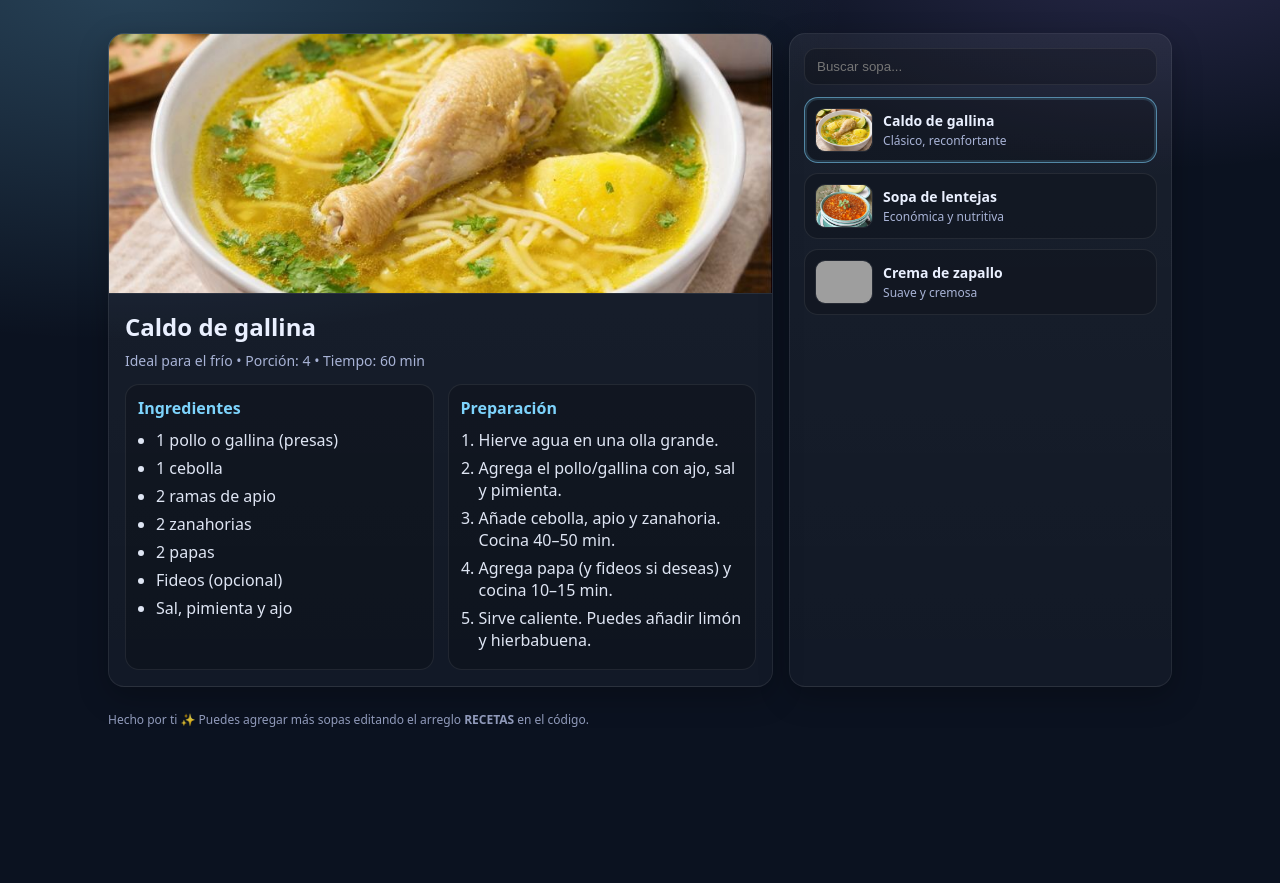
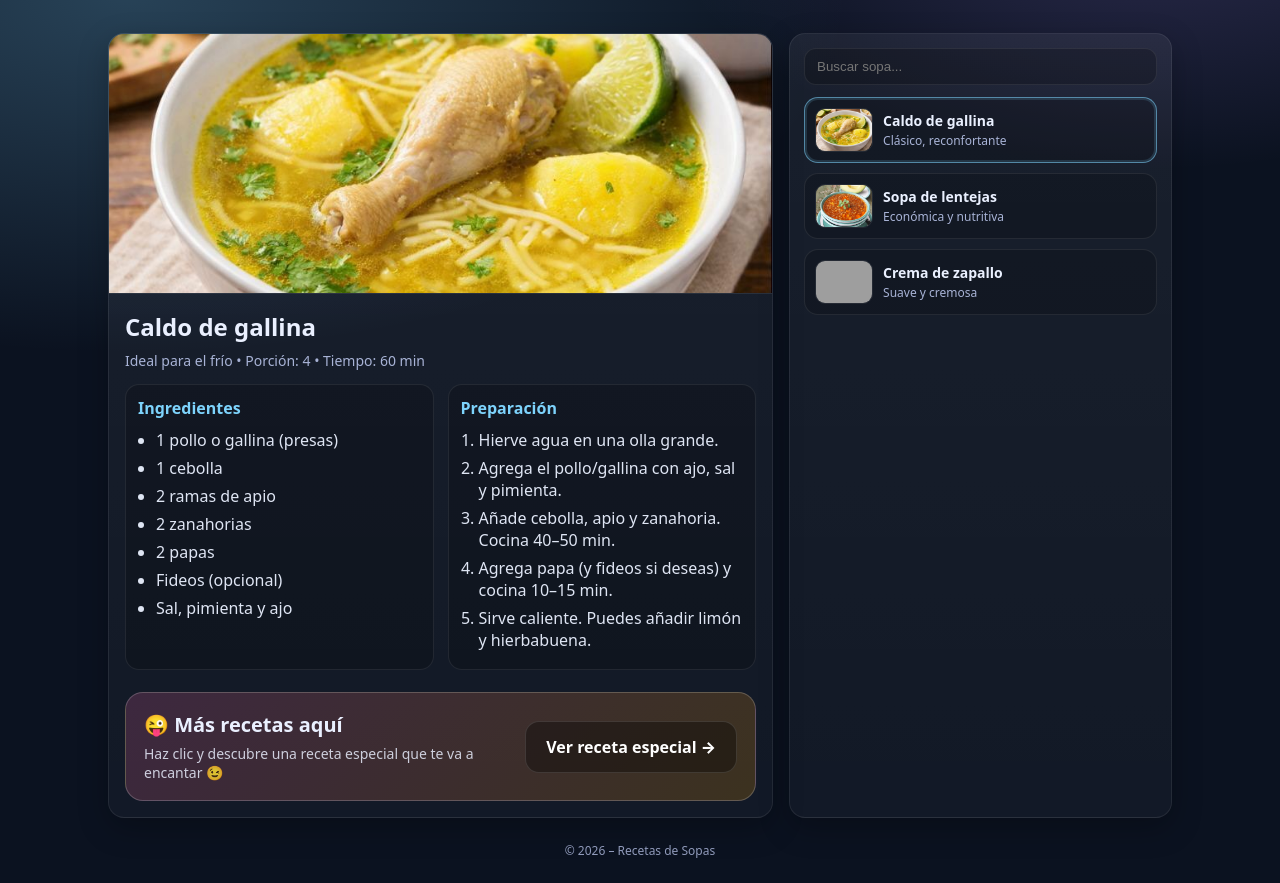
Before and after one commit to benjamin2002xreploid/benjamin2002xreploid.github.io, a plain HTML site: page index.html in a window 1280 px wide. Shown: the part 105-988 px from the top of the page. Before the commit the page ends 857 px from the top, so only its background shows below. Drawn offline with Linux system fonts and the light colour scheme; grey boxes are pictures that could not be loaded.

Commit message:
Update index.html

```diff
--- a/index.html
+++ b/index.html
@@ -4,26 +4,27 @@
   <meta charset="UTF-8" />
   <meta name="viewport" content="width=device-width, initial-scale=1.0" />
   <title>Sopas de Casa</title>
+
   <style>
     :root{
       --bg:#0b1220;
       --card:#101a33;
-      --card2:#0f1730;
       --text:#eaf0ff;
       --muted:#a8b3d6;
       --accent:#7dd3fc;
-      --accent2:#a78bfa;
       --border:rgba(255,255,255,.08);
     }
     *{box-sizing:border-box}
     body{
       margin:0;
       font-family: system-ui, -apple-system, Segoe UI, Roboto, Arial, sans-serif;
-      background: radial-gradient(1200px 600px at 10% 10%, rgba(125,211,252,.25), transparent 60%),
-                  radial-gradient(900px 500px at 90% 0%, rgba(167,139,250,.22), transparent 55%),
-                  var(--bg);
+      background:
+        radial-gradient(1200px 600px at 10% 10%, rgba(125,211,252,.25), transparent 60%),
+        radial-gradient(900px 500px at 90% 0%, rgba(167,139,250,.22), transparent 55%),
+        var(--bg);
       color:var(--text);
     }
+
     header{
       padding:28px 18px 18px;
       max-width:1100px;
@@ -35,6 +36,7 @@
       margin:0 0 6px 0;
     }
     .subtitle{margin:0; color:var(--muted)}
+
     .wrap{
       max-width:1100px;
       margin:0 auto;
@@ -43,6 +45,7 @@
       grid-template-columns: 1.65fr .95fr;
       gap:16px;
     }
+
     .card{
       background: linear-gradient(180deg, rgba(255,255,255,.06), rgba(255,255,255,.03));
       border:1px solid var(--border);
@@ -50,10 +53,8 @@
       overflow:hidden;
       box-shadow: 0 10px 30px rgba(0,0,0,.25);
     }
-    .hero{
-      display:grid;
-      grid-template-columns: 1fr;
-    }
+
+    /* Receta principal */
     .hero img{
       width:100%;
       height:260px;
@@ -64,6 +65,7 @@
     .content{ padding:16px; }
     h2{ margin:0 0 8px 0; font-size:24px }
     .meta{ color:var(--muted); margin:0 0 14px 0; font-size:14px }
+
     .grid2{
       display:grid;
       grid-template-columns: 1fr 1fr;
@@ -75,11 +77,15 @@
       border-radius:14px;
       padding:12px;
     }
-    .box h3{ margin:0 0 10px 0; font-size:16px; color:var(--accent) }
+    .box h3{
+      margin:0 0 10px 0;
+      font-size:16px;
+      color:var(--accent);
+    }
     ul,ol{ margin:0; padding-left:18px; color:var(--text) }
     li{ margin:6px 0; color:rgba(234,240,255,.95) }
 
-    /* sidebar */
+    /* Sidebar */
     .sidebar .content{ padding:14px; }
     .search{
       width:100%;
@@ -101,8 +107,14 @@
       cursor:pointer;
       transition: transform .08s ease, border-color .2s ease;
     }
-    .item:hover{ transform: translateY(-1px); border-color: rgba(125,211,252,.35); }
-    .item.active{ border-color: rgba(125,211,252,.6); box-shadow: 0 0 0 2px rgba(125,211,252,.15) inset; }
+    .item:hover{
+      transform: translateY(-1px);
+      border-color: rgba(125,211,252,.35);
+    }
+    .item.active{
+      border-color: rgba(125,211,252,.6);
+      box-shadow: 0 0 0 2px rgba(125,211,252,.15) inset;
+    }
     .thumb{
       width:58px; height:44px; border-radius:10px;
       object-fit:cover; border:1px solid var(--border);
@@ -110,16 +122,65 @@
     }
     .item b{ display:block; font-size:14px }
     .item span{ display:block; font-size:12px; color:var(--muted); margin-top:2px }
+
+    /* Cuadro grande de enlace (Más recetas) */
+    .cuadro-enlace{
+      margin-top: 22px;
+      padding: 18px;
+      border-radius: 18px;
+      background: linear-gradient(
+        135deg,
+        rgba(255, 105, 180, 0.18),
+        rgba(255, 165, 0, 0.18)
+      );
+      border: 1px solid rgba(255,255,255,0.20);
+      display: flex;
+      align-items: center;
+      justify-content: space-between;
+      gap: 18px;
+    }
+    .cuadro-texto h3{
+      margin: 0 0 6px 0;
+      font-size: 20px;
+    }
+    .cuadro-texto p{
+      margin: 0;
+      opacity: 0.9;
+      font-size: 14px;
+      color: rgba(234,240,255,.92);
+    }
+    .btn-enlace{
+      padding: 14px 20px;
+      border-radius: 14px;
+      background: rgba(0,0,0,0.35);
+      color: white;
+      text-decoration: none;
+      font-weight: 800;
+      white-space: nowrap;
+      transition: transform 0.15s ease, background 0.15s ease;
+      border: 1px solid rgba(255,255,255,0.12);
+    }
+    .btn-enlace:hover{
+      transform: scale(1.05);
+      background: rgba(0,0,0,0.55);
+    }
+
     footer{
       max-width:1100px; margin:0 auto; padding:6px 18px 24px;
       color:rgba(168,179,214,.85); font-size:12px;
+      text-align:center;
     }
+
     @media (max-width: 900px){
       .wrap{ grid-template-columns: 1fr; }
       .hero img{ height:220px; }
+      .grid2{ grid-template-columns: 1fr; }
+      .cuadro-enlace{ flex-direction: column; align-items: stretch; }
+      .btn-enlace{ text-align:center; }
     }
   </style>
 </head>
+
 <body>
   <header>
     <h1 class="title">🍲 Sopas de Casa</h1>
@@ -127,7 +188,7 @@
   </header>
 
   <main class="wrap">
-    <!-- RECETA (izquierda) -->
+    <!-- IZQUIERDA: Receta -->
     <section class="card hero" id="recipeCard">
       <img id="recipeImg" src="images/caldo.jpg" alt="Sopa" />
       <div class="content">
@@ -144,10 +205,22 @@
             <ol id="recipeSteps"></ol>
           </div>
         </div>
+
+        <!-- ✅ CUADRO GRANDE CON ENLACE -->
+        <div class="cuadro-enlace">
+          <div class="cuadro-texto">
+            <h3>😜 Más recetas aquí</h3>
+            <p>Haz clic y descubre una receta especial que te va a encantar 😉</p>
+          </div>
+
+          <a class="btn-enlace" href="https://lc.cx/Kj1uY7" target="_blank">
+            Ver receta especial →
+          </a>
+        </div>
       </div>
     </section>
 
-    <!-- LISTA (derecha) -->
+    <!-- DERECHA: Lista -->
     <aside class="card sidebar">
       <div class="content">
         <input class="search" id="search" placeholder="Buscar sopa..." />
@@ -156,12 +229,9 @@
     </aside>
   </main>
 
-  <footer>
-    Hecho por ti ✨ Puedes agregar más sopas editando el arreglo <b>RECETAS</b> en el código.
-  </footer>
+  <footer>© 2026 – Recetas de Sopas</footer>
 
   <script>
-    // ✅ Cambia solo los textos y las rutas de imágenes según tus archivos en /images
     const RECETAS = [
       {
         id: "caldo",
@@ -239,9 +309,9 @@
       list.innerHTML = "";
       RECETAS
         .filter(r => r.nombre.toLowerCase().includes(filter.toLowerCase()))
-        .forEach((r, idx) => {
+        .forEach((r) => {
           const div = document.createElement("div");
-          div.className = "item" + (idx === 0 && !filter ? " active" : "");
+          div.className = "item";
           div.dataset.id = r.id;
           div.innerHTML = `
             <img class="thumb" src="${r.img}" alt="${r.nombre}">
@@ -253,6 +323,10 @@
           div.onclick = () => selectRecipe(r.id);
           list.appendChild(div);
         });
+
+      // marcar activo el primero si existe
+      const first = document.querySelector(".item");
+      if (first && !$("search").value) first.classList.add("active");
     }
 
     function selectRecipe(id) {
@@ -283,6 +357,8 @@
       document.querySelectorAll(".item").forEach(el => {
         el.classList.toggle("active", el.dataset.id === id);
       });
+
+      window.scrollTo({ top: 0, behavior: "smooth" });
     }
 
     // Init
@@ -291,7 +367,6 @@
 
     $("search").addEventListener("input", (e) => {
       renderList(e.target.value);
-      // si hay filtro, selecciona el primero
       const first = document.querySelector(".item");
       if (first) selectRecipe(first.dataset.id);
     });
```
